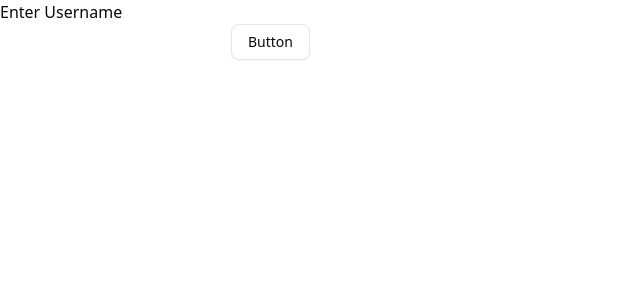
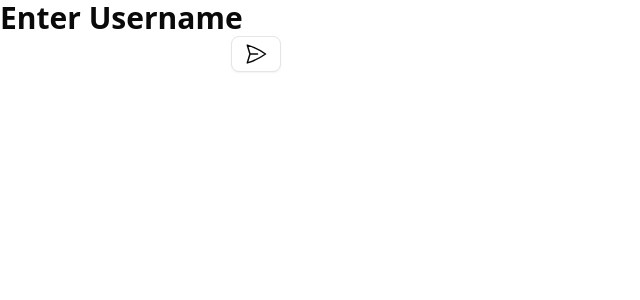
Before and after one commit to BouchamaDjad/Real-Time-Chat-App, a React (Vite) app: page / in a window 1280 px wide. Shown: the top 300 px of the page, without its empty margins (0-640 px from the left). Built offline with nearby package versions, Linux system fonts and the light colour scheme.

Commit message:
not allowing empty messages or empty userID

```diff
--- a/src/App.tsx
+++ b/src/App.tsx
@@ -7,6 +7,10 @@ type Message = {
   sender: number
 }
 
+let sendIcon = <svg xmlns="http://www.w3.org/2000/svg" fill="none" viewBox="0 0 24 24" strokeWidth={1.5} stroke="currentColor" className="size-6">
+  <path strokeLinecap="round" strokeLinejoin="round" d="M6 12 3.269 3.125A59.769 59.769 0 0 1 21.485 12 59.768 59.768 0 0 1 3.27 20.875L5.999 12Zm0 0h7.5" />
+</svg>
+
 let UserIDContext = createContext<string | null>(null);
 
 function InputComponent({onClick} : {onClick: any}) {
@@ -15,7 +19,7 @@ function InputComponent({onClick} : {onClick: any}) {
 
 
   let handleClick = () => {
-    onClick({
+    value !== "" && onClick({
       content: value,
       sender: currentUser
     });
@@ -33,7 +37,7 @@ function InputComponent({onClick} : {onClick: any}) {
         onChange={(event) => setValue(event.target.value)}
         onKeyDown={handleEnter}
       />
-      <Button onClick={handleClick} variant="outline">Button</Button>
+      <Button onClick={handleClick} variant="outline">{sendIcon}</Button>
     </div>
   )
 }
@@ -42,7 +46,7 @@ function Login({onClick} : {onClick: any}) {
   let [value, setValue] = useState('');
 
   let handleClick = () => {
-    onClick(value);
+    value !== "" && onClick(value);
   }
 
   let handleEnter = (e: React.KeyboardEvent) => {
@@ -51,13 +55,13 @@ function Login({onClick} : {onClick: any}) {
 
   return (
     <div>
-      <h1>Enter Username</h1>
+      <div className='text-3xl font-bold'>Enter Username</div>
       <input
         type="text" name="message" id="input-message" value={value}
         onChange={(event) => setValue(event.target.value)}
         onKeyDown={handleEnter}
       />
-      <Button onClick={handleClick} variant="outline">Button</Button>
+      <Button onClick={handleClick} variant="outline">{sendIcon}</Button>
     </div>
   )
 }
@@ -84,7 +88,7 @@ function App() {
   let [messages, setMessages] = useState<Message[]>([]);
 
   return (
-    user === null ?
+    user == null ?
     <Login onClick={setUser} /> :
     <UserIDContext value={user}>
       <Chat messages={messages} />
```
